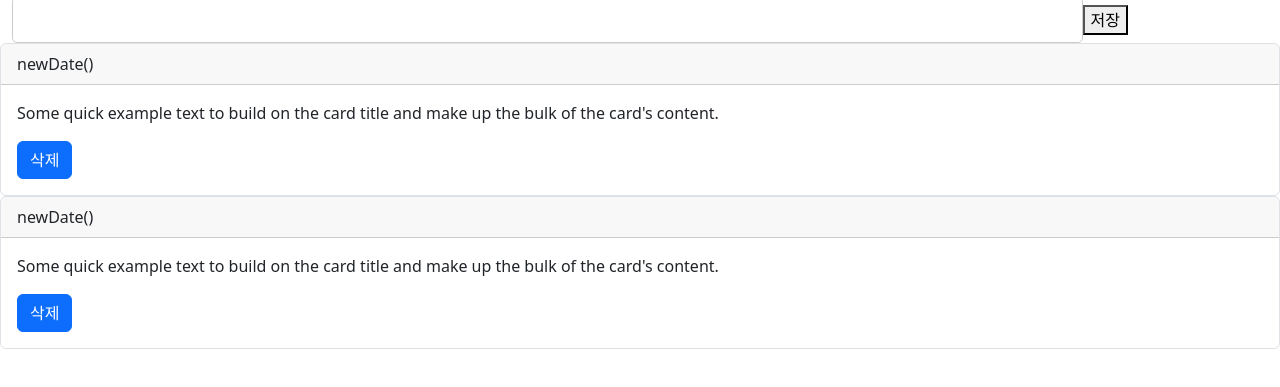
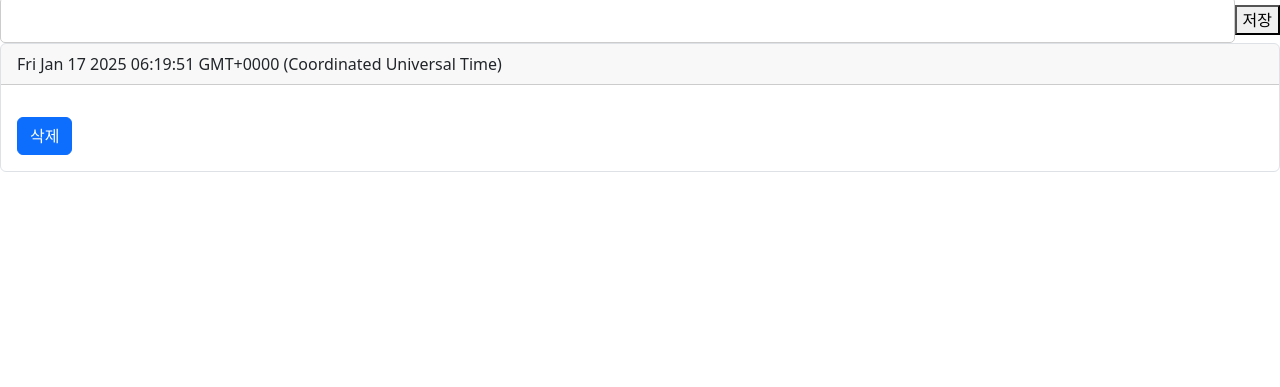
Before and after one commit to tmdrhsl4857/idea_memo, a website: page index.html in a window 1280 px wide. Both pictures are taken after a click on the button "저장". Shown: the part 99-486 px from the top of the page. Drawn offline with nearby package versions, Linux system fonts and the light colour scheme.

Commit message:
Add card fun

```diff
--- a/card.js
+++ /dev/null
@@ -1,4 +0,0 @@
-const newcard = document.createElement("div");
-newcard.textContent = "";
-newcard.className = "memo"
-document.body.appendChild(newcard);
--- a/index.html
+++ b/index.html
@@ -29,39 +29,48 @@
         </div>
 
         <!--입력 부분-->
-        <div class="container">
+        <div class="input-container">
             <input type="text" class="input">
-            <button onclick="add" class="addcard">저장</button>
+            <button onclick="add()" class="addcard">저장</button>
         </div>
 
         <!--메모 부분-->
-        <div class="card border">
-            <div class="card-header">
-                newDate()
-            </div>
-            <div class="card-body">
-                <p class="card-text">Some quick example text to build on the card title and make up the bulk of the card's content.</p>
-                <button class="btn btn-primary">삭제</button>
-            </div>
-        </div>
+        <div id="card-container"></div>
+
+        <!--메모 추가 기능-->
+        <script>
+            const add = () => {
+                const memoinput = document.querySelector(".input");
+                const memotext = memoinput.value;
+
+                const newcard = document.createElement("div");
+                newcard.className = "card border"
+
+                const cardheader = document.createElement("div");
+                cardheader.className = "card-header"
+                cardheader.textContent = new Date();
+
+                const cardbody = document.createElement("div");
+                cardbody.className = "card-body"
+
+                const cardtext = document.createElement("p");
+                cardtext.className = "card-text"
+                cardtext.textContent = memotext;
+
+                const delbutton = document.createElement("button");
+                delbutton.className = "btn btn-primary"
+                delbutton.textContent = "삭제";
+                delbutton.onclick = () => {
+                    newcard.remove();
+                };
+
+                cardbody.appendChild(cardtext);
+                cardbody.appendChild(delbutton);
+                newcard.appendChild(cardheader);
+                newcard.appendChild(cardbody);
+
+                document.getElementById("card-container").appendChild(newcard);
+            }
+        </script>
     </body>
-    <!--메모 부분-->
-    <div class="card border">
-        <div class="card-header">
-            newDate()
-        </div>
-        <div class="card-body">
-            <p class="card-text">Some quick example text to build on the card title and make up the bulk of the card's content.</p>
-            <button class="btn btn-primary">삭제</button>
-        </div>
-    </div>
-    </body>
-    <script>
-        const add = () => {
-            const newcard = document.createElement("div");
-            newcard.textContent = "";
-            newcard.className = "card border"
-            document.body.appendChild(newcard);
-        }
-    </script>
 </html>
--- a/style.css
+++ b/style.css
@@ -7,7 +7,7 @@ h1 {
   font-size: 14px;
 }
 
-.container {
+.input-container {
   display: flex;
   align-items: center;
   margin: 0;
```
